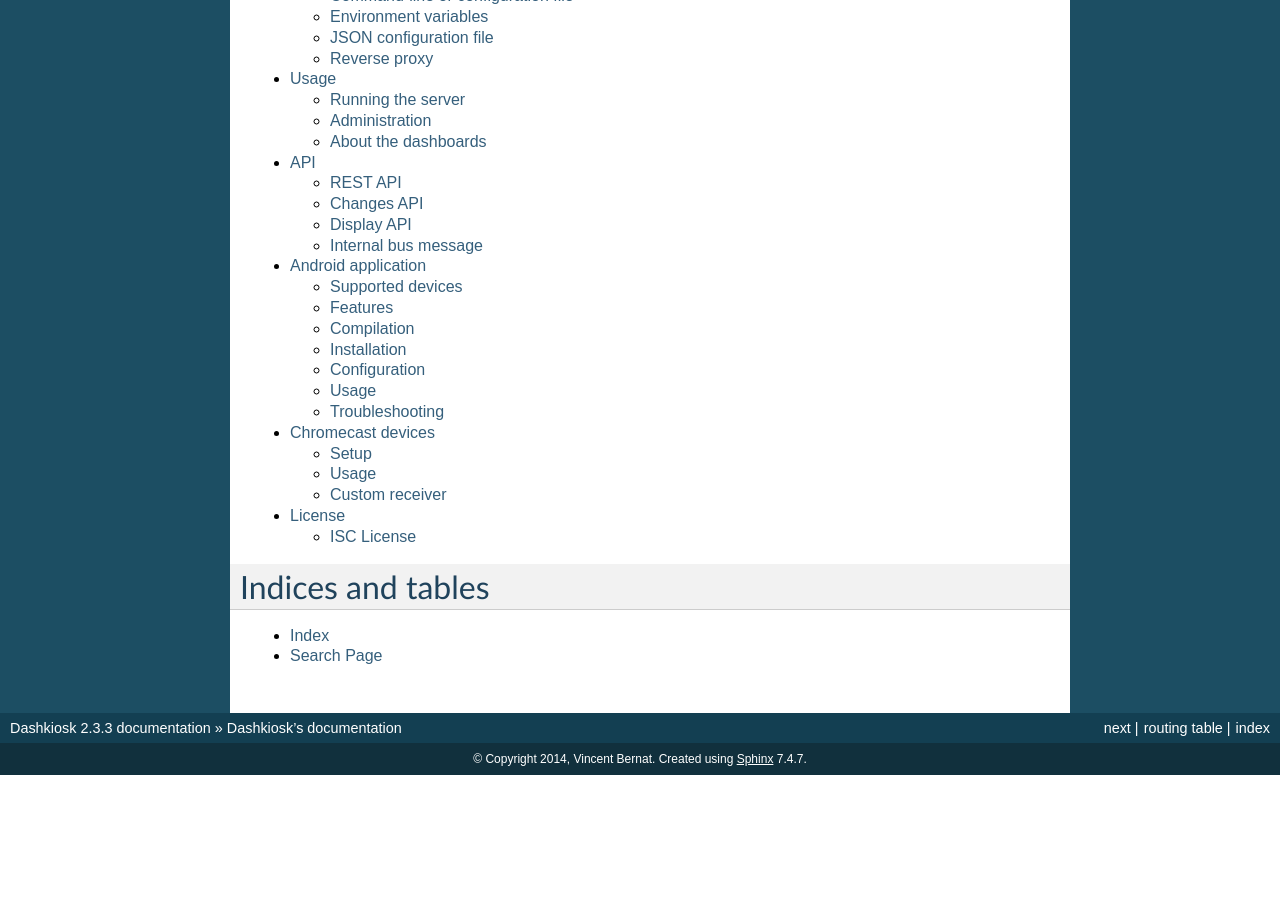
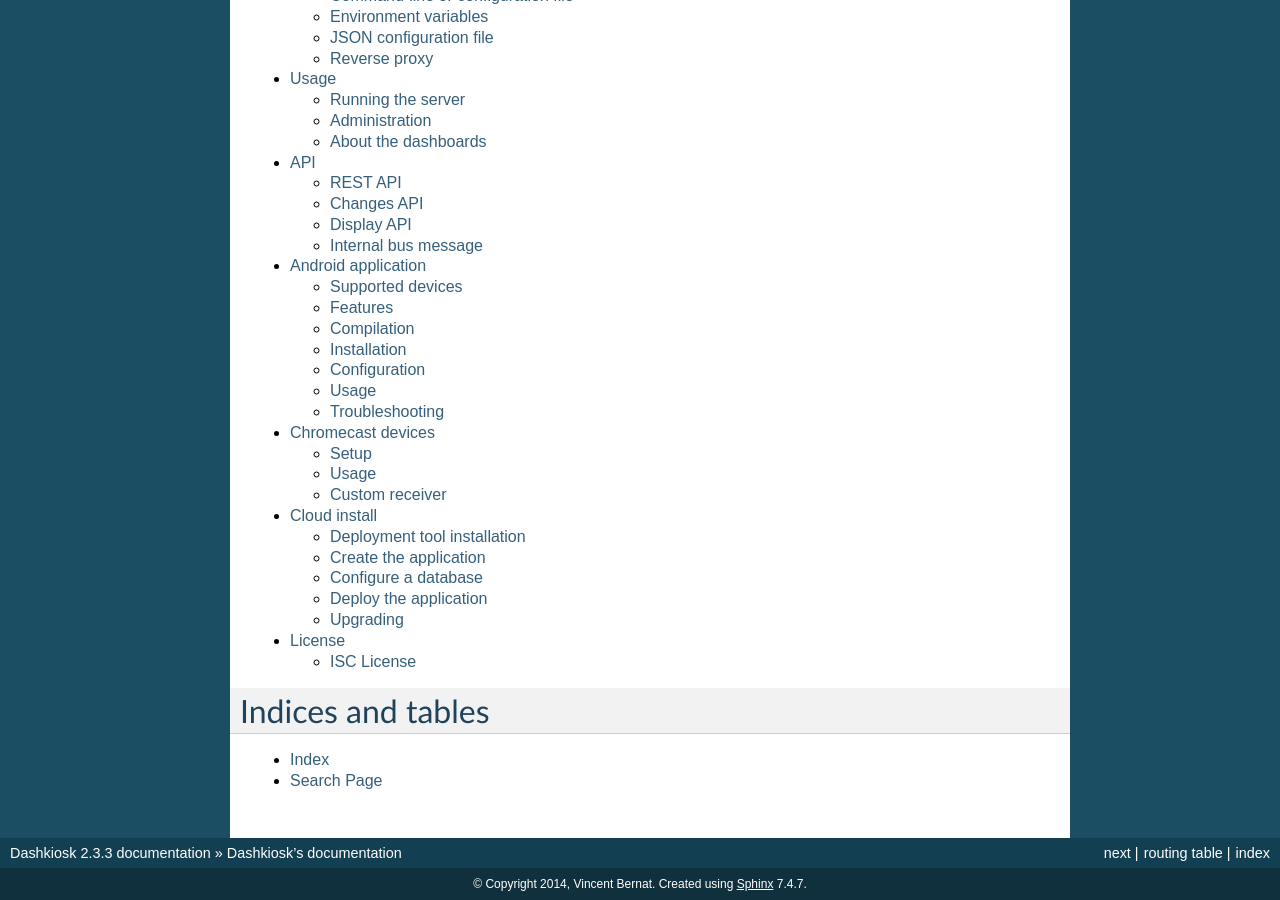
Before and after one commit to vincentbernat/dashkiosk, a Sphinx documentation site: the page built from docs/index.rst, in a window 1280 px wide and 900 px high, scrolled down 1167 px. Built offline with Sphinx 7.4.7, drawn with Linux system fonts in a browser that asks for light colours; before the commit the page ends 1942 px from its top, so only the background shows below that; part of the change alters nothing that is shown.

Commit message:
doc: add some documentation to deploy Dashkiosk on a PaaS
This is not quite working yet.

```diff
--- /dev/null
+++ b/docs/cloud.rst
@@ -0,0 +1,105 @@
+Cloud install
+=============
+
+You can run *Dashkiosk* on a PaaS like `Heroku`_. The Chromecast
+support is unlikely to work in this case but the remaining
+functionalities should work without any problem. The following
+documentation is done using `exoscale PaaS`_ (a Swiss cloud
+provider). The process should be quite similar with another provider.
+
+We assume that you already have an account registered on
+`exoscale`_. It comes with a free trial which should be sufficient to
+test *Dashkiosk*.
+
+Deployment tool installation
+------------------------------
+
+The first step is to install the deployment tool. For *exoscale*, this
+is done with ``pip``::
+
+    $ sudo easy_install pip
+    $ sudo pip install -U cctrl
+
+You should get an ``exoapp`` command. You need to add your SSH key with ``exouser key.add``.
+
+Create the application
+----------------------
+
+The next step is to create the *Dashkiosk* application. For that
+purpose, a modified buildpack needs to be used as *Dashkiosk* is using
+``grunt`` to be built::
+
+    $ git clone https://github.com/vincentbernat/dashkiosk.git
+    $ cd dashkiosk
+    $ exoapp dashkiosk4mycompany create \
+             --buildpack https://github.com/mbuchetics/heroku-buildpack-nodejs-grunt.git \
+             custom
+
+You'll have to replace ``dashkiosk4mycompany`` by another name. You
+can then build the application with the ``push`` command::
+
+    $ exoapp dashkiosk4mycompany push
+
+Configure a database
+---------------------
+
+By default, *Dashkiosk* will use an SQLite database. However, with a
+PaaS, this means that the database will be lost at each deployment. It
+is therefore more convenient to use a MySQL database::
+
+    $ exoapp dashkiosk4mycompany addon.add mysqls.free
+    $ exoapp dashkiosk4mycompany addon mysqls.free
+    Addon                    : mysqls.free
+
+     Settings
+       MYSQLS_DATABASE          : aepfx9trwgz
+       MYSQLS_HOSTNAME          : mysql.app.exo.io
+       MYSQLS_PORT              : 3306
+       MYSQLS_PASSWORD          : CfWYSgV841jS
+       MYSQLS_USERNAME          : aepfx9trwgz
+
+All those settings are available through environment variables of the
+same name. Unfortunately, *Dashkiosk* won't use them. It is also
+possible to put them into a credential file but *Dashkiosk* won't know
+how to use them either.
+
+The easiest way is to arrange for those settings to be available as
+environment variables under the right name::
+
+    $ exoapp dashkiosk4mycompany config.add \
+             db__database=aepfx9trwgz \
+             db__username=aepfx9trwgz \
+             db__password=CfWYSgV841jS \
+             db__options__dialect=mysql \
+             db__options__hostname=mysql.app.exo.io
+    $ exoapp dashkiosk4mycompany config.add SET_ENV_VARS=true
+
+The last command ensures that the configuration variables are
+available in the program environment. *Dashkiosk* will take them from
+here.
+
+Deploy the application
+-------------------------
+
+The application can now be deployed::
+
+    $ exoapp dashkiosk4mycompany deploy
+
+If you get a problem, use the log subcommand::
+
+    $ exoapp dashkiosk4mycompany log error
+    $ exoapp dashkiosk4mycompany log access
+
+Upgrading
+---------
+
+Upgrading is just a matter of pulling new changes, pushing them to the
+PaaS and deploy the result::
+
+    $ git pull
+    $ exoapp dashkiosk4mycompany push
+    $ exoapp dashkiosk4mycompany deploy
+
+.. _Heroku: https://www.heroku.com/
+.. _exoscale PaaS: https://www.exoscale.ch/add-on/paas/
+.. _exoscale: https://www.exoscale.ch/
--- a/docs/index.rst
+++ b/docs/index.rst
@@ -47,6 +47,7 @@ To contribute, use `GitHub`_.
    api
    android
    chromecast
+   cloud
    license
 
 Indices and tables
```
